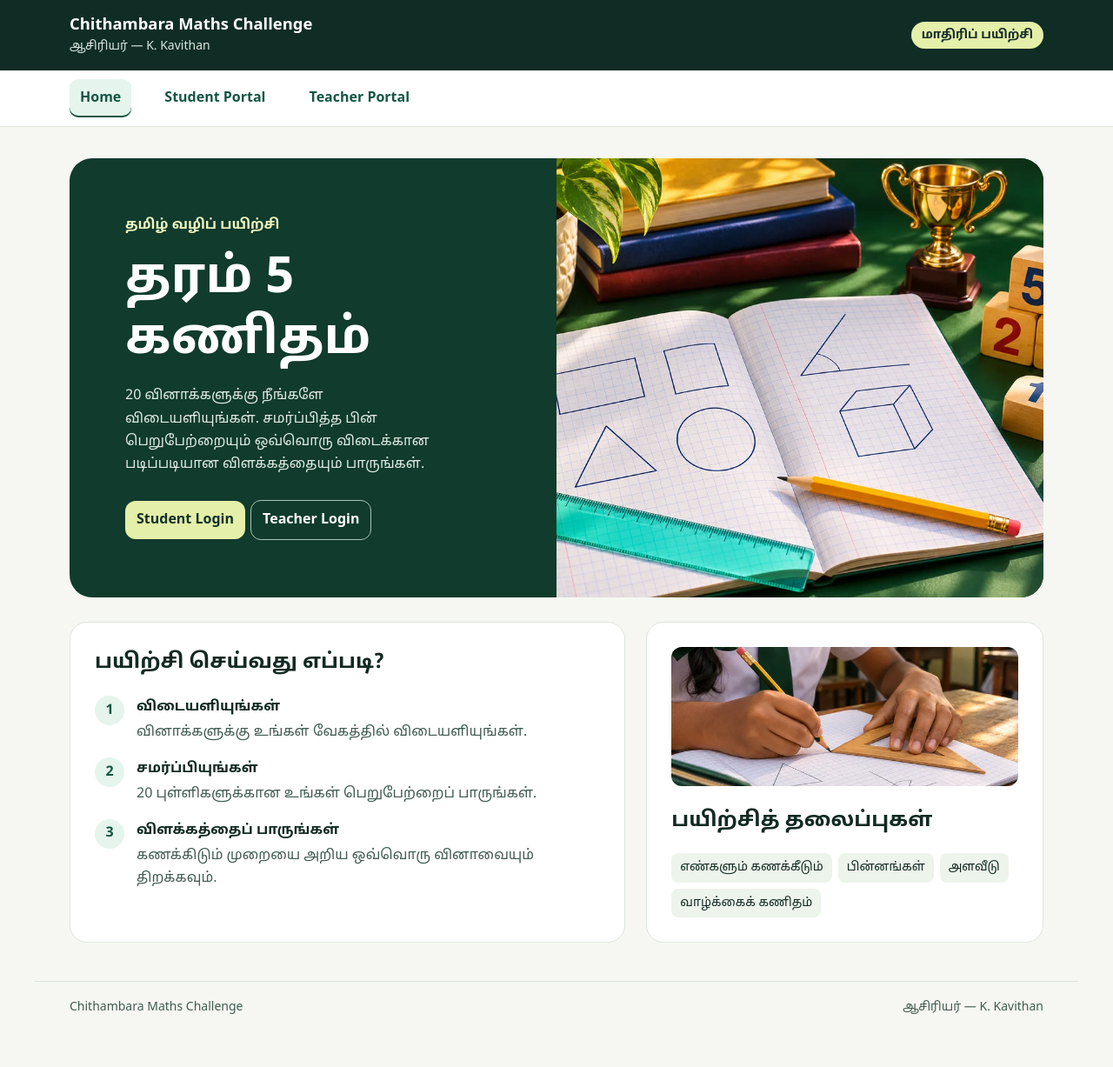
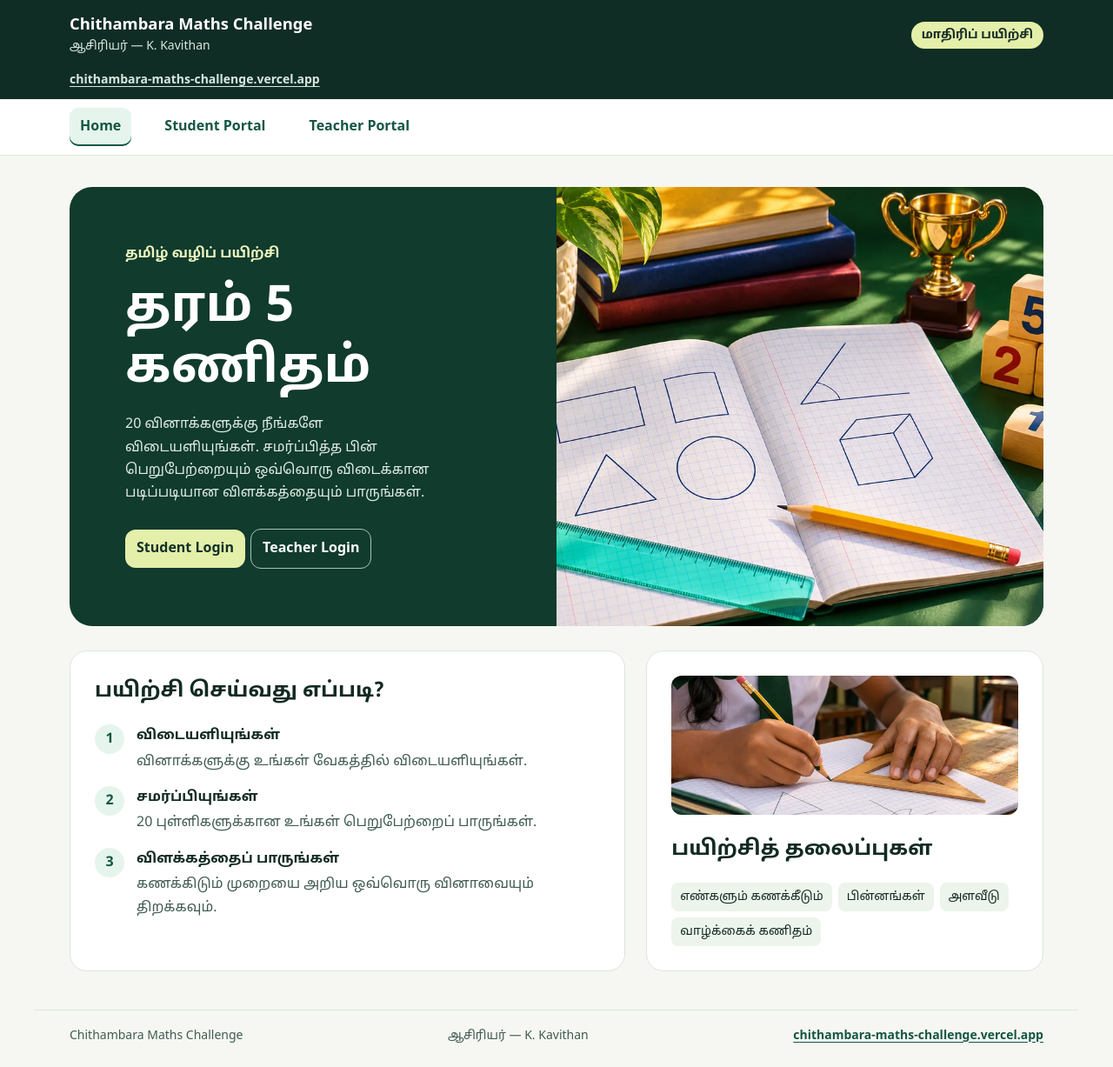
Before and after one commit to sanjeek/srilanka-tamil-maths-tutorial, a plain HTML site: page index.html in a window 1280 px wide. Shown: the whole page at 87% size. Before the commit the page ends 1194 px from the top, so only its background shows below. Drawn offline with Linux system fonts and the light colour scheme.

Commit message:
Show the website address in the header and footer

```diff
--- a/index.html
+++ b/index.html
@@ -53,10 +53,11 @@ table{width:100%;border-collapse:collapse}th,td{text-align:left;padding:12px 8px
   td,th{overflow-wrap:anywhere}
   .site-footer{display:grid;gap:5px}
 }
+.site-address{overflow-wrap:anywhere;font-size:.875rem;font-weight:600;text-underline-offset:.2em}header>.site-address{display:block;max-width:1200px;margin:auto;padding:0 clamp(16px,4vw,40px) 10px;color:#d7e8e1}.site-footer .site-address{color:var(--green)}
 </style>
 </head>
 <body>
-<header><div class="bar"><div class="brand"><div><strong lang="en">Chithambara Maths Challenge</strong><span class="teacher">ஆசிரியர் — <span lang="en">K. Kavithan</span></span></div></div><span class="badge">மாதிரிப் பயிற்சி</span></div></header>
+<header><div class="bar"><div class="brand"><div><strong lang="en">Chithambara Maths Challenge</strong><span class="teacher">ஆசிரியர் — <span lang="en">K. Kavithan</span></span></div></div><span class="badge">மாதிரிப் பயிற்சி</span></div><a class="site-address" href="https://chithambara-maths-challenge.vercel.app" lang="en">chithambara-maths-challenge.vercel.app</a></header>
 <nav class="portal-nav" aria-label="முதன்மை வழிசெலுத்தல்">
   <a lang="en" href="/">Home</a>
   <a lang="en" href="/student">Student Portal</a>
@@ -65,7 +66,7 @@ table{width:100%;border-collapse:collapse}th,td{text-align:left;padding:12px 8px
 </nav>
 <div id="portal-notice" role="status"></div>
 <main id="app"></main>
-<footer class="site-footer"><span lang="en">Chithambara Maths Challenge</span><span>ஆசிரியர் — <span lang="en">K. Kavithan</span></span></footer>
+<footer class="site-footer"><span lang="en">Chithambara Maths Challenge</span><span>ஆசிரியர் — <span lang="en">K. Kavithan</span></span><a class="site-address" href="https://chithambara-maths-challenge.vercel.app" lang="en">chithambara-maths-challenge.vercel.app</a></footer>
 <dialog id="submit-dialog" aria-labelledby="confirm-title">
 <h2 id="confirm-title">பயிற்சியைச் சமர்ப்பிக்கலாமா?</h2>
 <p id="confirm-text"></p>
```
